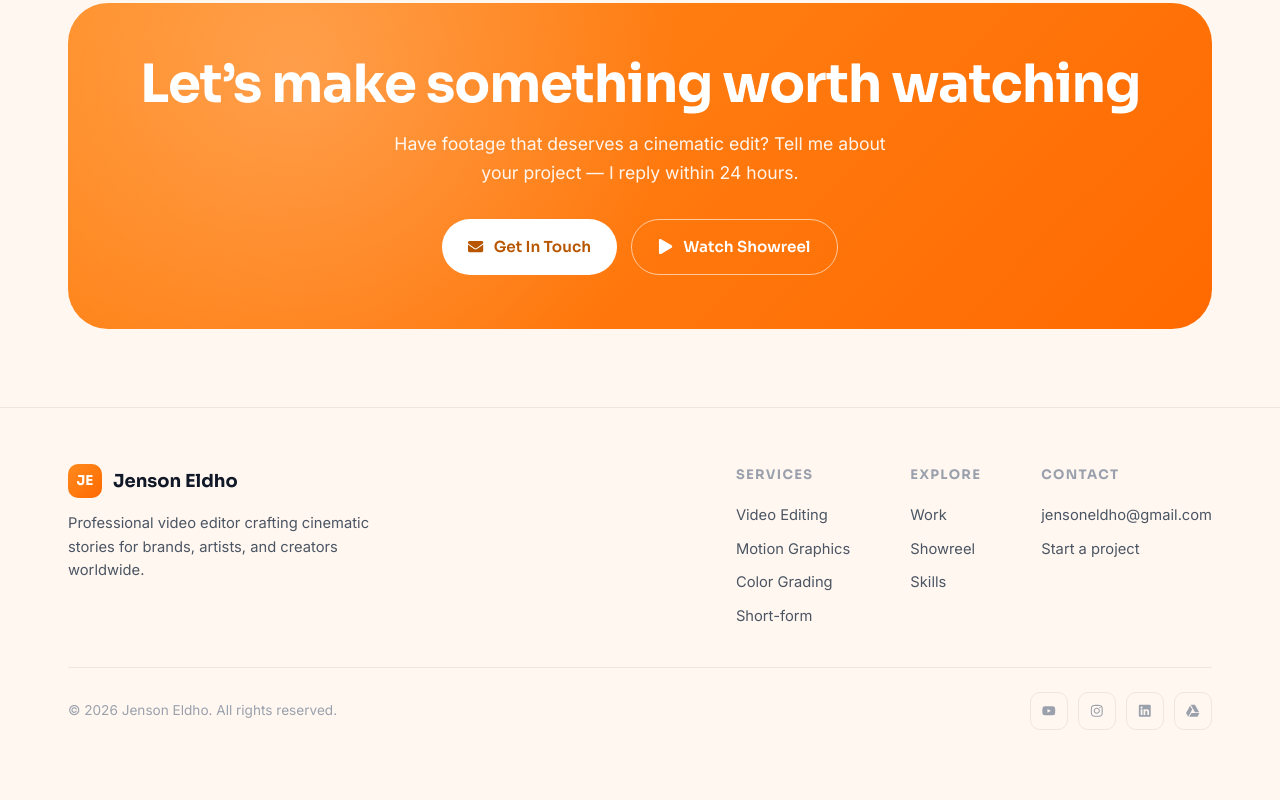
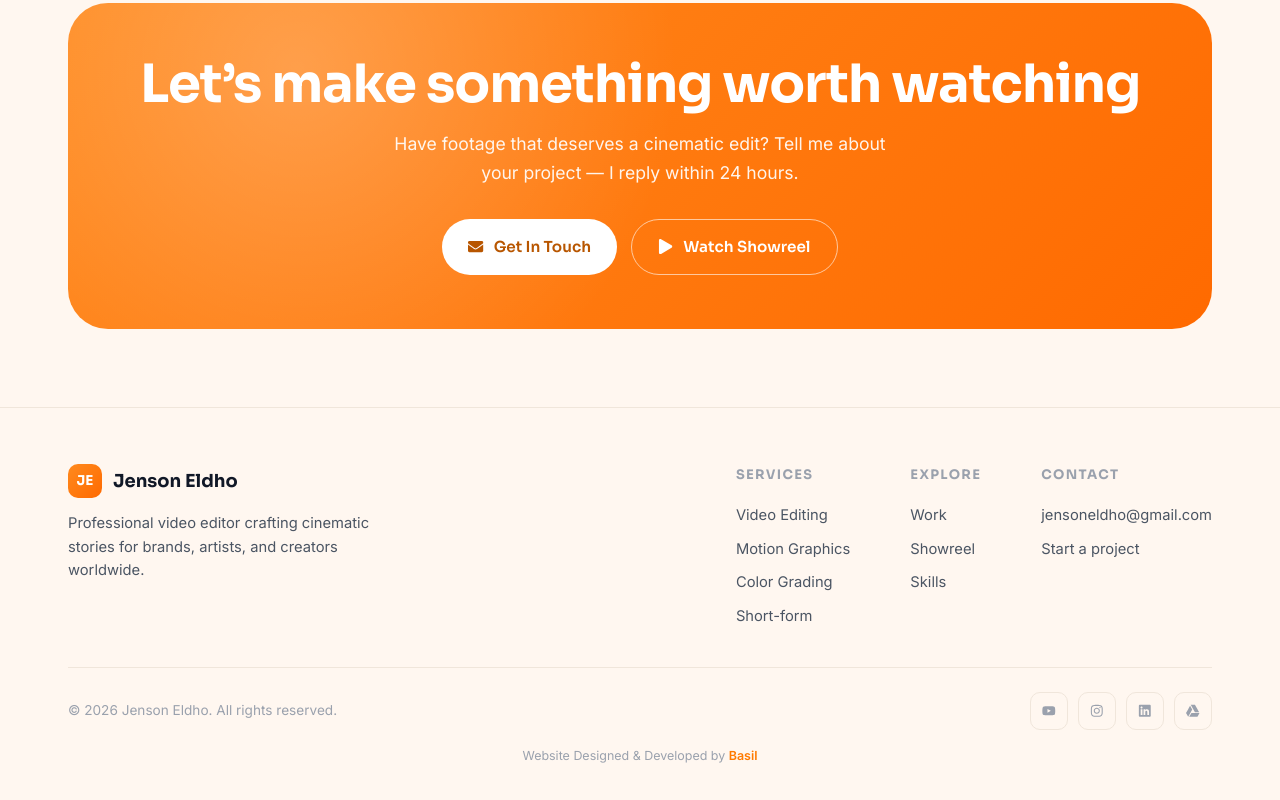
Before and after one commit to jenson-eldho/Jenson, a React (Vite) app: page / in a window 1280 px wide. Shown: the part 7015-7815 px from the top of the page. Before the commit the page ends 7779 px from the top, so only its background shows below. Built offline with nearby package versions, Linux system fonts and the light colour scheme.

Commit message:
Set developed by

```diff
--- a/src/components/Contact.jsx
+++ b/src/components/Contact.jsx
@@ -1,5 +1,15 @@
 import { FaEnvelope, FaPlay } from 'react-icons/fa'
 import Reveal from './Reveal'
+
+const mailtoHref =
+  'mailto:jensoneldho@gmail.com' +
+  '?subject=' + encodeURIComponent('Project Inquiry') +
+  '&body=' + encodeURIComponent(
+    "Hi Jenson,\n\n" +
+    "I found your portfolio and I'm interested in discussing a video editing project.\n\n" +
+    "Looking forward to hearing from you.\n\n" +
+    "Best regards,"
+  )
 
 export default function Contact() {
   return (
@@ -12,12 +22,7 @@ export default function Contact() {
             project — I reply within 24 hours.
           </p>
           <div className="hero-cta" style={{ justifyContent: 'center' }}>
-            <a
-              href="https://mail.google.com/mail/?view=cm&fs=1&to=jensoneldho@gmail.com"
-              className="btn btn-white"
-              target="_blank"
-              rel="noopener noreferrer"
-            >
+            <a href={mailtoHref} className="btn btn-white">
               <FaEnvelope /> Get In Touch
             </a>
             <a href="#showreel" className="btn btn-outline-white"><FaPlay /> Watch Showreel</a>
--- a/src/components/Footer.jsx
+++ b/src/components/Footer.jsx
@@ -35,11 +35,7 @@ export default function Footer() {
             </div>
             <div className="footer-col">
               <h5>Contact</h5>
-              <a
-                href="https://mail.google.com/mail/?view=cm&fs=1&to=jensoneldho@gmail.com"
-                target="_blank"
-                rel="noopener noreferrer"
-              >jensoneldho@gmail.com</a>
+              <a href="mailto:jensoneldho@gmail.com">jensoneldho@gmail.com</a>
               <a href="#contact">Start a project</a>
             </div>
           </div>
@@ -53,6 +49,14 @@ export default function Footer() {
             <a href={DRIVE_URL} target="_blank" rel="noreferrer" aria-label="Google Drive portfolio"><SiGoogledrive /></a>
           </div>
         </div>
+        <p className="footer-credit">
+          Website Designed &amp; Developed by{' '}
+          <a
+            href="https://www.instagram.com/basil_areeckal_/"
+            target="_blank"
+            rel="noopener noreferrer"
+          >Basil</a>
+        </p>
       </div>
     </footer>
   )
--- a/src/index.css
+++ b/src/index.css
@@ -275,6 +275,9 @@ h1, h2, h3, h4 { font-family: var(--font-head); font-weight: 700; line-height: 1
 .footer-col a { display: block; color: var(--ink-soft); font-size: 0.92rem; padding: 5px 0; transition: color 0.2s ease; }
 .footer-col a:hover { color: var(--orange-ink); }
 .footer-bottom { display: flex; justify-content: space-between; align-items: center; gap: 16px; flex-wrap: wrap; padding-top: 24px; border-top: 1px solid var(--line); font-size: 0.85rem; color: var(--ink-faint); }
+.footer-credit { text-align: center; margin-top: 16px; font-size: 0.78rem; color: var(--ink-faint); }
+.footer-credit a { color: var(--orange); font-weight: 600; cursor: pointer; transition: color 0.2s ease, transform 0.2s ease; display: inline-block; }
+.footer-credit a:hover { color: var(--orange-2); text-decoration: underline; transform: translateY(-1px); }
 .socials { display: flex; gap: 10px; }
 .socials a { width: 38px; height: 38px; border-radius: 10px; border: 1px solid var(--line); display: grid; place-items: center; transition: all 0.25s ease; }
 .socials a:hover { background: var(--orange-grad); color: #fff; border-color: transparent; transform: translateY(-3px); }
```
Also changed, not shown: public/images/Jeffin.png (renamed from public/Jeffin.png).
